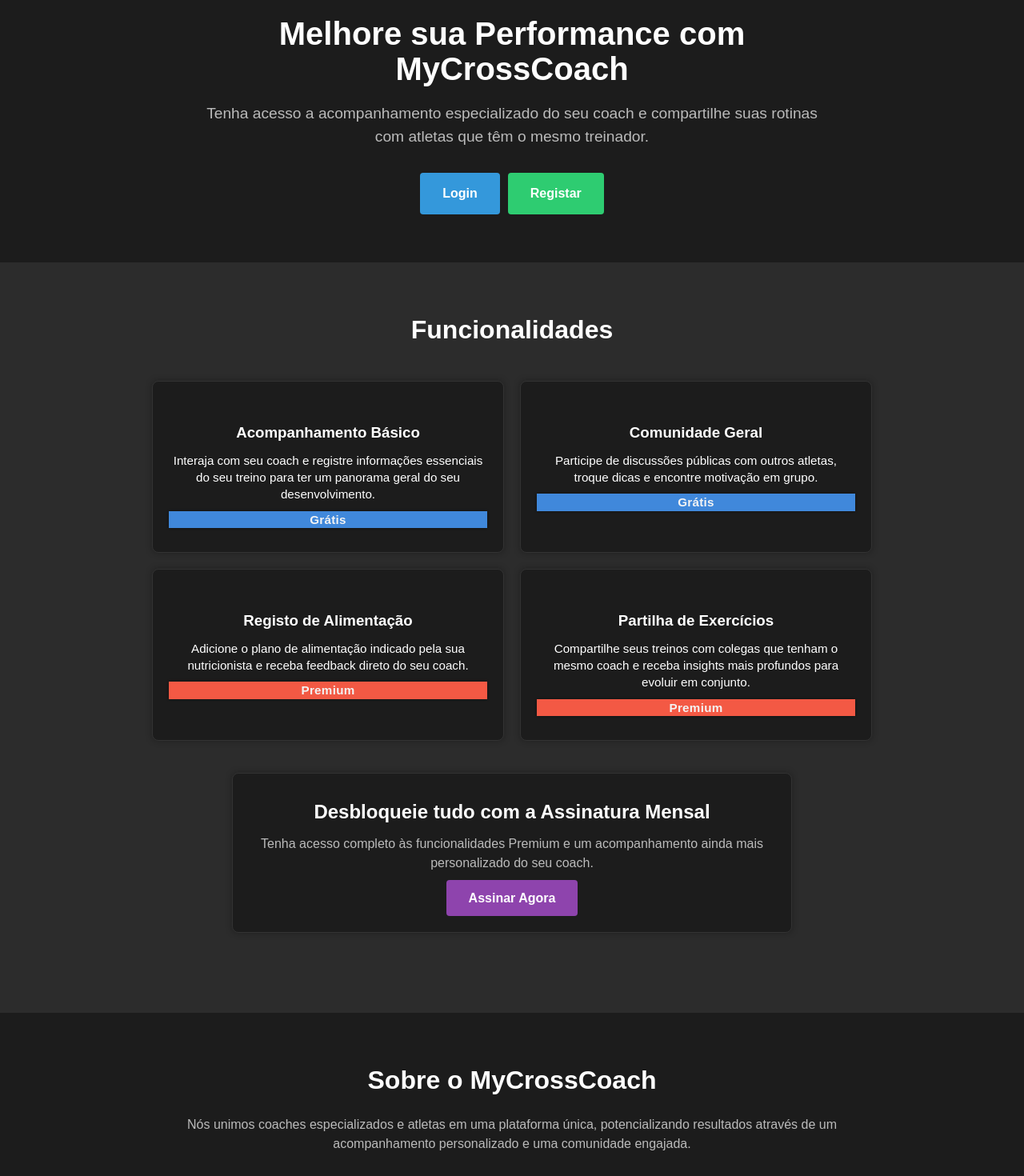
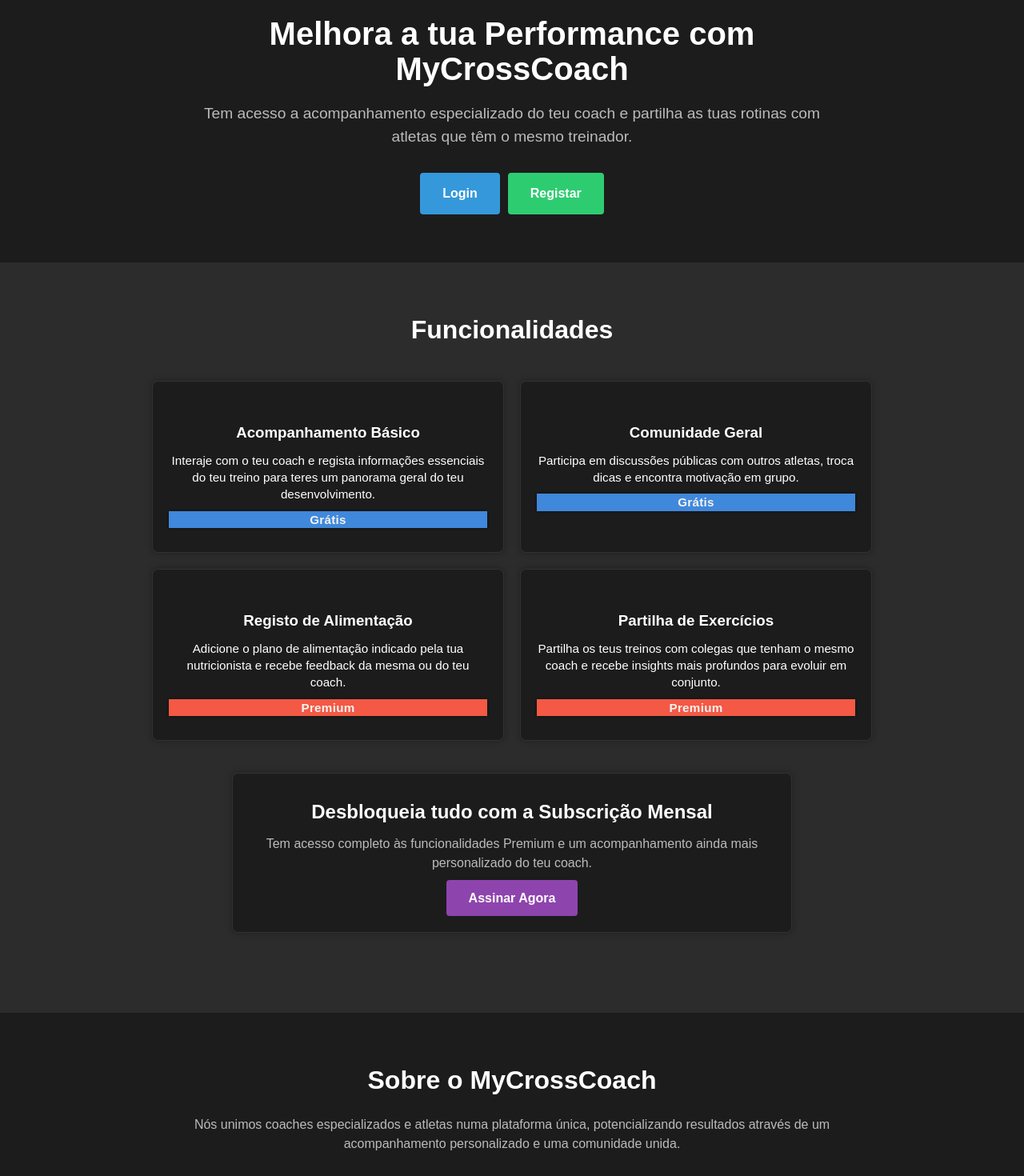
Before and after one commit to rubennuness/mycrosscoach, a React (Vite) app in the folder frontend/: page / in a window 1280 px wide. Shown: the part 40-1510 px from the top of the page at 80% size. Built offline with nearby package versions, Linux system fonts and the light colour scheme.

Commit message:
update frases

```diff
--- a/frontend/src/pages/Home.jsx
+++ b/frontend/src/pages/Home.jsx
@@ -9,10 +9,10 @@
       {/* Hero Section */}
       <header className="hero-section">
         <div className="hero-content">
-          <h1 className="hero-title">Melhore sua Performance com MyCrossCoach</h1>
+          <h1 className="hero-title">Melhora a tua Performance com MyCrossCoach</h1>
           <p className="hero-subtitle">
-            Tenha acesso a acompanhamento especializado do seu coach e
-            compartilhe suas rotinas com atletas que têm o mesmo treinador.
+            Tem acesso a acompanhamento especializado do teu coach e
+            partilha as tuas rotinas com atletas que têm o mesmo treinador.
           </p>
           <div className="hero-buttons">
             {/* Botão para Login (caso o usuário já tenha conta) */}
@@ -34,8 +34,8 @@
           <div className="feature-card free-feature">
             <h3>Acompanhamento Básico</h3>
             <p>
-              Interaja com seu coach e registre informações essenciais do seu treino
-              para ter um panorama geral do seu desenvolvimento.
+              Interaje com o teu coach e regista informações essenciais do teu treino
+              para teres um panorama geral do teu desenvolvimento.
             </p>
             <p className="badge-free">Grátis</p>
           </div>
@@ -44,8 +44,8 @@
           <div className="feature-card free-feature">
             <h3>Comunidade Geral</h3>
             <p>
-              Participe de discussões públicas com outros atletas, troque dicas
-              e encontre motivação em grupo.
+              Participa em discussões públicas com outros atletas, troca dicas
+              e encontra motivação em grupo.
             </p>
             <p className="badge-free">Grátis</p>
           </div>
@@ -54,8 +54,8 @@
           <div className="feature-card premium-feature">
             <h3>Registo de Alimentação</h3>
             <p>
-              Adicione o plano de alimentação indicado pela sua nutricionista e
-              receba feedback direto do seu coach.
+              Adicione o plano de alimentação indicado pela tua nutricionista e
+              recebe feedback da mesma ou do teu coach.
             </p>
             <p className="badge-premium">Premium</p>
           </div>
@@ -64,7 +64,7 @@
           <div className="feature-card premium-feature">
             <h3>Partilha de Exercícios</h3>
             <p>
-              Compartilhe seus treinos com colegas que tenham o mesmo coach e receba
+              Partilha os teus treinos com colegas que tenham o mesmo coach e recebe
               insights mais profundos para evoluir em conjunto.
             </p>
             <p className="badge-premium">Premium</p>
@@ -73,10 +73,10 @@
 
         {/* CTA para assinatura */}
         <div className="premium-callout">
-          <h3>Desbloqueie tudo com a Assinatura Mensal</h3>
+          <h3>Desbloqueia tudo com a Subscrição Mensal</h3>
           <p>
-            Tenha acesso completo às funcionalidades Premium e um acompanhamento ainda
-            mais personalizado do seu coach.
+            Tem acesso completo às funcionalidades Premium e um acompanhamento ainda
+            mais personalizado do teu coach.
           </p>
           <Link to="/subscribe" className="premium-button">Assinar Agora</Link>
         </div>
@@ -87,9 +87,9 @@
         <div className="about-content">
           <h2>Sobre o MyCrossCoach</h2>
           <p>
-           Nós unimos coaches especializados e atletas em uma plataforma única,
+           Nós unimos coaches especializados e atletas numa plataforma única,
             potencializando resultados através de um acompanhamento personalizado
-            e uma comunidade engajada.
+            e uma comunidade unida.
           </p>
         </div>
       </section>
```
